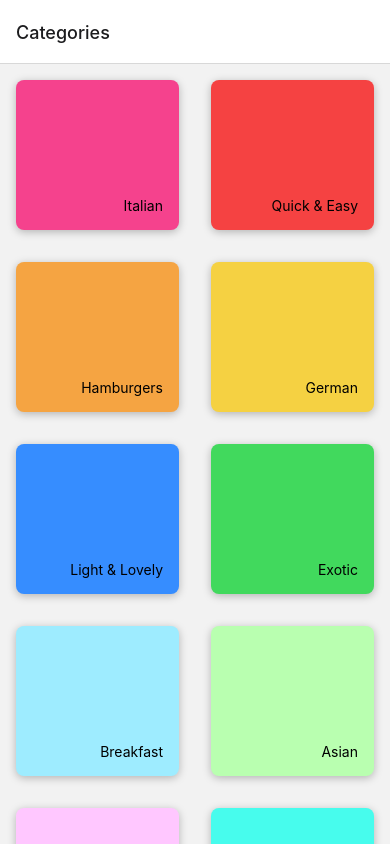
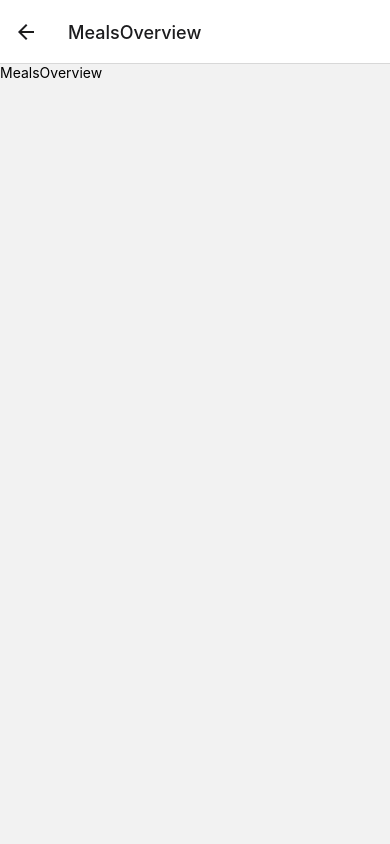
Before and after one commit to jakeRPowell/mealApp, a React Native app: screen /MealsOverview in a window 390 px wide. Built offline with nearby package versions, Linux system fonts and the light colour scheme.

Commit message:
implement basic navigation

```diff
--- a/App.js
+++ b/App.js
@@ -1,6 +1,7 @@
 import { StatusBar } from 'expo-status-bar';
-import { StyleSheet, Text, View } from 'react-native';
+import { StyleSheet } from 'react-native';
 import CategoriesScreen from './screens/CategoriesScreen';
+import MealsOverviewScreen from './screens/MealsOverviewScreen';
 import { NavigationContainer } from '@react-navigation/native';
 import { createNativeStackNavigator } from '@react-navigation/native-stack';
 
@@ -13,6 +14,7 @@ export default function App() {
       <NavigationContainer>
         <Stack.Navigator>
           <Stack.Screen name="Categories" component={CategoriesScreen} />
+          <Stack.Screen name="MealsOverview" component={MealsOverviewScreen} />
         </Stack.Navigator>
       </NavigationContainer>
     </>
--- a/components/CategoryGridTile.tsx
+++ b/components/CategoryGridTile.tsx
@@ -4,9 +4,10 @@ import React from 'react';
 type Props = {
   title: string;
   color: string;
+  onPress: () => void;
 };
 
-const CategoryGridTile = ({ title, color }: Props) => {
+const CategoryGridTile = ({ title, color, onPress }: Props) => {
   return (
     <View style={[{ backgroundColor: color }, styles.gridItem]}>
       <Pressable
@@ -15,6 +16,7 @@ const CategoryGridTile = ({ title, color }: Props) => {
           pressed ? styles.buttonPressed : null,
         ]}
         android_ripple={{ color: '#ffffff40' }}
+        onPress={onPress}
       >
         <View style={styles.gridItemInner}>
           <Text>{title}</Text>
--- a/screens/CategoriesScreen.tsx
+++ b/screens/CategoriesScreen.tsx
@@ -3,7 +3,9 @@ import { StyleSheet, Text, View, FlatList, ListRenderItem } from 'react-native';
 import { CATEGORIES } from '../data/dummy-data';
 import CategoryGridTile from '../components/CategoryGridTile';
 
-type Props = {};
+type Props = {
+  navigation: any;
+};
 
 type Category = {
   id: string;
@@ -11,11 +13,21 @@ type Category = {
   color: string;
 };
 
-const renderCategoryItem: ListRenderItem<Category> = ({ item }) => (
-  <CategoryGridTile title={item.title} color={item.color} />
-);
+const CategoriesScreen: React.FC<Props> = ({ navigation }) => {
+  const renderCategoryItem: ListRenderItem<Category> = ({ item }) => {
+    const pressHandler = () => {
+      navigation.navigate('MealsOverview', { categoryId: item.id });
+    };
 
-const CategoriesScreen: React.FC<Props> = () => {
+    return (
+      <CategoryGridTile
+        title={item.title}
+        color={item.color}
+        onPress={pressHandler}
+      />
+    );
+  };
+
   return (
     <FlatList
       data={CATEGORIES}
--- /dev/null
+++ b/screens/MealsOverviewScreen.tsx
@@ -0,0 +1,14 @@
+import { StyleSheet, Text, View } from 'react-native';
+import React from 'react';
+
+const MealsOverview = () => {
+  return (
+    <View>
+      <Text>MealsOverview</Text>
+    </View>
+  );
+};
+
+export default MealsOverview;
+
+const styles = StyleSheet.create({});
```
